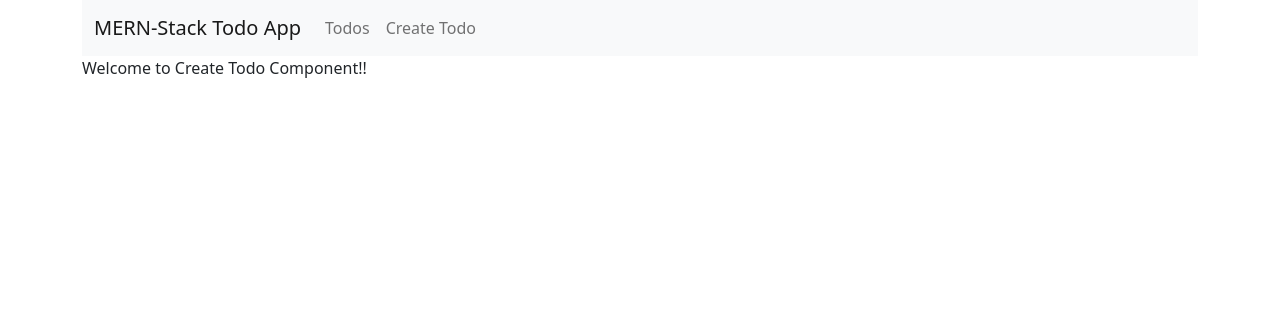
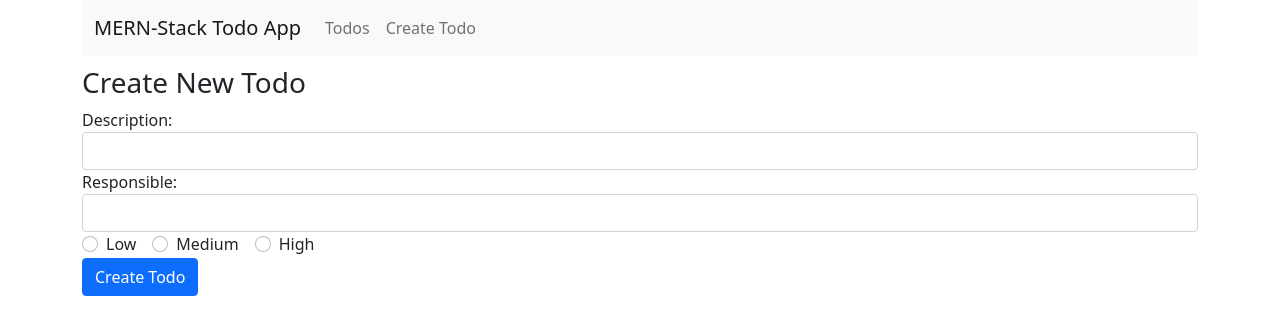
Before and after one commit to socr102/MernStack_Todo_App, a React (Create React App) app in the folder mern-todo-app/: page /create in a window 1280 px wide. Shown: the top 334 px of the page. Built offline with nearby package versions, Linux system fonts and the light colour scheme.

Commit message:
setting the project

```diff
--- a/mern-todo-app/package.json
+++ b/mern-todo-app/package.json
@@ -10,6 +10,7 @@
     "react": "^18.0.0",
     "react-bootstrap": "^2.2.3",
     "react-dom": "^18.0.0",
+    "react-hook-form": "^7.29.0",
     "react-router-dom": "^6.3.0",
     "react-scripts": "5.0.0",
     "web-vitals": "^2.1.4"
--- a/mern-todo-app/src/App.js
+++ b/mern-todo-app/src/App.js
@@ -17,7 +17,6 @@ function App() {
           <Route path="/create" element={<CreateTodo/>}/>
         </Routes>
       </Container>
-
     </>
   );
 }
--- a/mern-todo-app/src/components/create-todo.component.js
+++ b/mern-todo-app/src/components/create-todo.component.js
@@ -1,8 +1,76 @@
-import React from "react";
+import React ,{ useState } from "react";
 function CreateTodo() {
+  const [description, setDescription] = useState("");
+  const [responsible, setResponsible] = useState("");
+  const [priority, setPriority] = useState("");
+  const [completed, setCompleted] = useState(false);
+
+  const onSubmit = () => {
+    alert("dfd");
+  }
   return (
     <>
-        <p>Welcome to Create Todo Component!!</p>
+      <div style={{marginTop: 10}}>
+          <h3>Create New Todo</h3>
+          <form>
+              <div className="form-group">
+                  <label>Description: </label>
+                  <input  type="text"
+                          className="form-control"
+                          value={description}
+                          onChange={(e) => setDescription(e.target.value)}
+                          />
+              </div>
+              <div className="form-group">
+                  <label>Responsible: </label>
+                  <input
+                          type="text"
+                          className="form-control"
+                          value={responsible}
+                          onChange={(e) => setResponsible(e.target.value)}
+                          />
+              </div>
+              <div className="form-group">
+                  <div className="form-check form-check-inline">
+                      <input  className="form-check-input"
+                              type="radio"
+                              name="priorityOptions"
+                              id="priorityLow"
+                              value="Low"
+                              checked={priority==='Low'}
+                              onChange={(e) => setPriority(e.target.value)}
+                              />
+                      <label className="form-check-label">Low</label>
+                  </div>
+                  <div className="form-check form-check-inline">
+                      <input  className="form-check-input"
+                              type="radio"
+                              name="priorityOptions"
+                              id="priorityMedium"
+                              value="Medium"
+                              checked={priority==='Medium'}
+                              onChange={(e) => setPriority(e.target.value)}
+                              />
+                      <label className="form-check-label">Medium</label>
+                  </div>
+                  <div className="form-check form-check-inline">
+                      <input  className="form-check-input"
+                              type="radio"
+                              name="priorityOptions"
+                              id="priorityHigh"
+                              value="High"
+                              checked={priority==='High'}
+                              onChange={(e) => setPriority(e.target.value)}
+                              />
+                      <label className="form-check-label">High</label>
+                  </div>
+              </div>
+
+              <div className="form-group">
+                  <input type="button" value="Create Todo" onClick={()=> onSubmit()} className="btn btn-primary" />
+              </div>
+          </form>
+      </div>
     </>
   );
 }
--- a/mern-todo-app/src/components/edit-todo.component.js
+++ b/mern-todo-app/src/components/edit-todo.component.js
@@ -1,8 +1,6 @@
 import React, {useEffect} from "react";
 function EditTodo() {
-useEffect(()=>{
-    console.log("todos list");
-    },[]);
+
   return (
     <>
         <p>Welcome to Edit Todo Component!!</p>
--- a/mern-todo-app/src/components/navbar.js
+++ b/mern-todo-app/src/components/navbar.js
@@ -1,9 +1,7 @@
 import React,{useEffect} from "react";
 import {Navbar, Container, Nav} from "react-bootstrap";
 function NavBar() {
-  useEffect(()=>{
-    console.log("NavBar!");
-  },[]);
+
   return (
     <>
         <Navbar bg="light" expand="lg">
--- a/mern-todo-app/src/components/todos-list.compomemt.js
+++ b/mern-todo-app/src/components/todos-list.compomemt.js
@@ -1,8 +1,5 @@
 import React,{useEffect} from "react";
 function TodosList() {
-  useEffect(()=>{
-    console.log("todos list");
-  },[]);
   return (
     <>
         <p>Welcome to Todos List Component!!</p>
```
Also changed, not shown: 1 other file (tests, documents, lock files or other folders).
